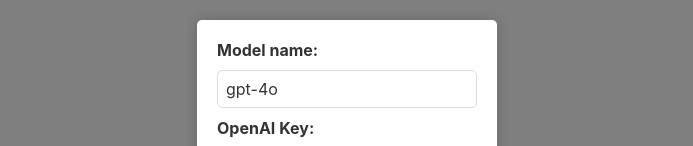
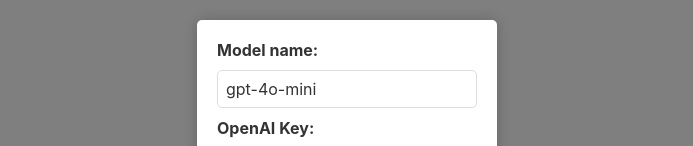
Before and after one commit to oleksii-pi/pipad, a React (Create React App) app: page / in a window 1280 px wide. Shown: the part 239-385 px from the top of the page, without its empty margins (293-986 px from the left). Built offline with nearby package versions, Linux system fonts and the light colour scheme.

Commit message:
Change default model

```diff
--- a/src/constants/StorageDefaultValue.ts
+++ b/src/constants/StorageDefaultValue.ts
@@ -2,7 +2,7 @@
 import { StorageKey } from "./StorageKey";
 
 export const StorageDefaultValue: Record<StorageKey, any> = {
-  [StorageKey.ModelName]: "gpt-4o",
+  [StorageKey.ModelName]: "gpt-4o-mini",
   [StorageKey.ApiKey]: "",
   [StorageKey.DarkMode]: false,
   [StorageKey.Prompts]: [],
```
